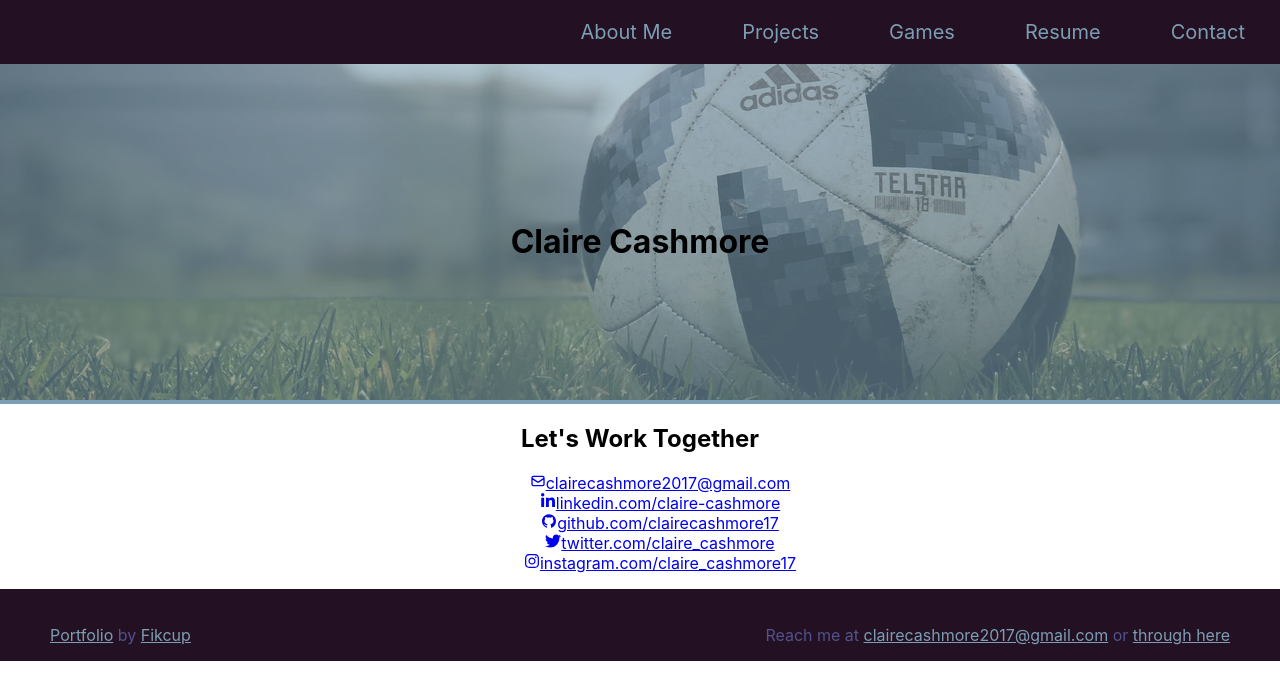
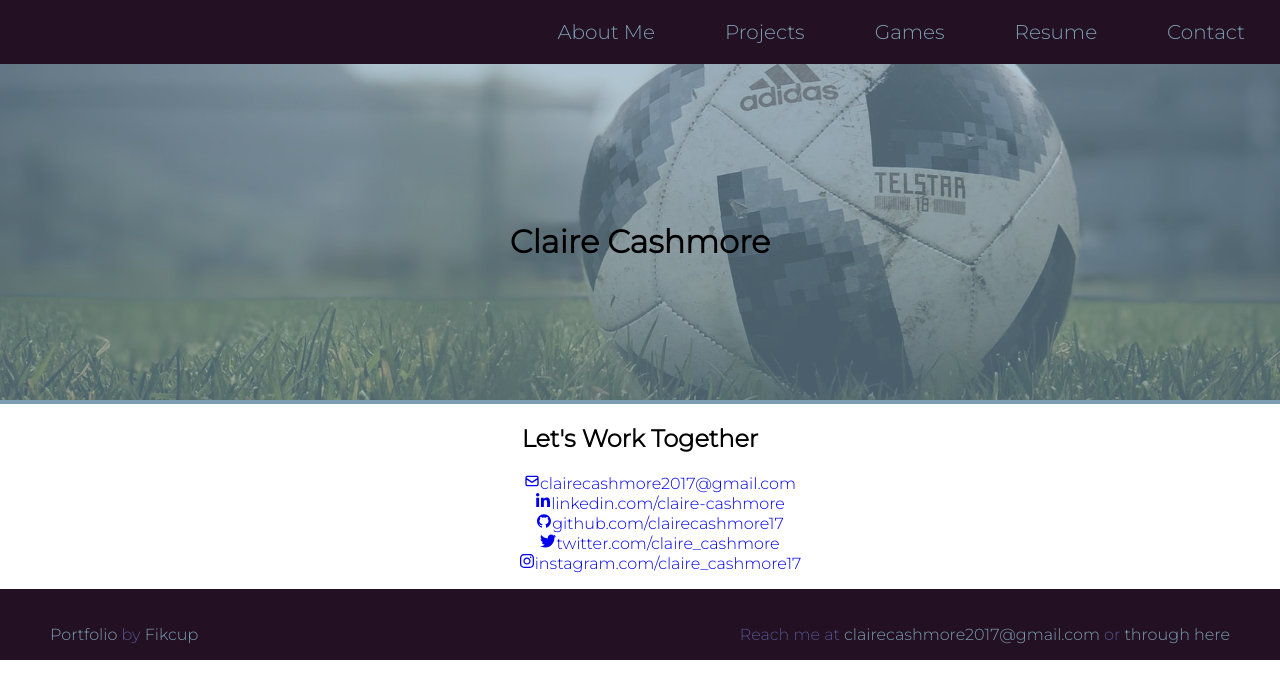
Before and after one commit to clairecashmore17/Portfolio, a React (Create React App) app: page /contact in a window 1280 px wide. Shown: the top 700 px of the page. Built offline with nearby package versions, Linux system fonts and the light colour scheme.

Commit message:
feat : added a custom font

```diff
--- a/public/index.html
+++ b/public/index.html
@@ -2,6 +2,9 @@
 <html lang="en">
   <head>
     <meta charset="utf-8" />
+    <link rel="preconnect" href="https://fonts.googleapis.com">
+    <link rel="preconnect" href="https://fonts.gstatic.com" crossorigin>
+    <link href="https://fonts.googleapis.com/css2?family=Montserrat:wght@300&display=swap" rel="stylesheet">
     <link rel="icon" href="%PUBLIC_URL%/favicon.ico" />
     <meta name="viewport" content="width=device-width, initial-scale=1" />
     <meta name="theme-color" content="#000000" />
--- a/src/App.scss
+++ b/src/App.scss
@@ -1,7 +1,12 @@
 .App {
+  font-family: 'Montserrat', sans-serif;
   text-align: center;
 }
 
 .App ul {
   list-style-type: none;
 }
+
+.App a {
+  text-decoration: none;
+}
```
